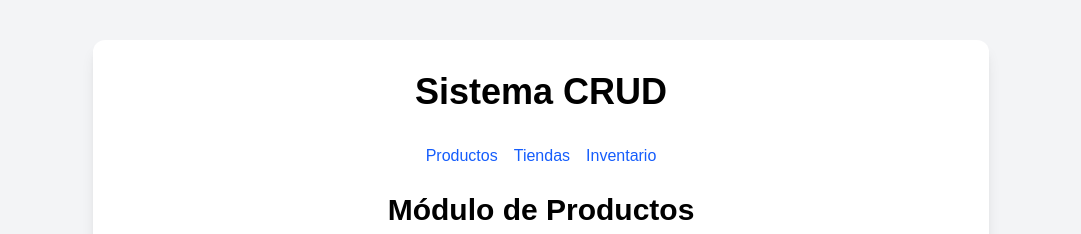
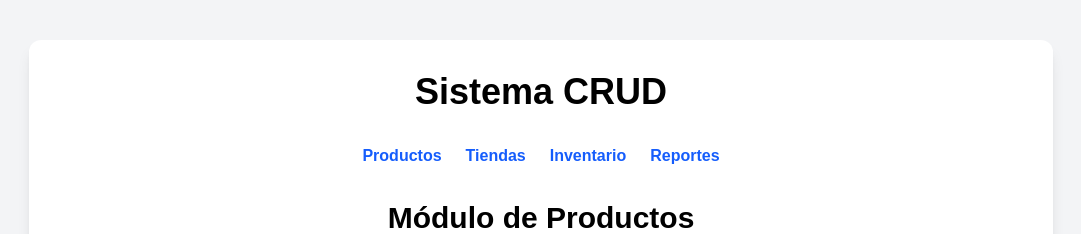
Before and after one commit to Arielpassw/crud-frontend-simple, a React (Vite) app: page /products in a window 1280 px wide. Shown: the top 234 px of the page, without its empty margins (99-1180 px from the left). Built offline with nearby package versions, Linux system fonts and the light colour scheme; no server answers.

Commit message:
feat: Cambio en el archivo App.tsx

```diff
--- a/src/App.tsx
+++ b/src/App.tsx
@@ -1,35 +1,107 @@
-import { BrowserRouter, Routes, Route, Link } from "react-router-dom";
+import {
+  BrowserRouter,
+  Routes,
+  Route,
+  Link,
+  Navigate,
+} from "react-router-dom";
+
 import ProductsPage from "./pages/ProductsPage";
 import StorePage from "./pages/StorePage";
 import InventoryPage from "./pages/InventoryPage";
 
 function App() {
+
   return (
     <BrowserRouter>
+
       <div className="min-h-screen bg-gray-100 p-10">
 
-        <div className="max-w-4xl mx-auto bg-white shadow-lg rounded-xl p-8">
+        <div className="max-w-5xl mx-auto bg-white shadow-lg rounded-xl p-8">
 
+          {/* TITULO */}
           <h1 className="text-4xl font-bold text-center mb-8">
             Sistema CRUD
           </h1>
 
           {/* MENU */}
-          <div className="flex gap-4 justify-center mb-6">
-            <Link to="/products" className="text-blue-600">Productos</Link>
-            <Link to="/stores" className="text-blue-600">Tiendas</Link>
-            <Link to="/inventory" className="text-blue-600">Inventario</Link>
-          </div>
+          <nav className="flex gap-6 justify-center mb-8">
+
+            <Link
+              to="/products"
+              className="text-blue-600 font-semibold hover:text-blue-800"
+            >
+              Productos
+            </Link>
+
+            <Link
+              to="/stores"
+              className="text-blue-600 font-semibold hover:text-blue-800"
+            >
+              Tiendas
+            </Link>
+
+            <Link
+              to="/inventory"
+              className="text-blue-600 font-semibold hover:text-blue-800"
+            >
+              Inventario
+            </Link>
+
+            <Link
+              to="/reports"
+              className="text-blue-600 font-semibold hover:text-blue-800"
+            >
+              Reportes
+            </Link>
+
+          </nav>
 
           {/* RUTAS */}
           <Routes>
-            <Route path="/products" element={<ProductsPage />} />
-            <Route path="/stores" element={<StorePage />} />
-            <Route path="/inventory" element={<InventoryPage />} />
+
+            {/* REDIRECCION INICIAL */}
+            <Route
+              path="/"
+              element={
+                <Navigate to="/products" />
+              }
+            />
+
+            {/* PRODUCTS */}
+            <Route
+              path="/products"
+              element={<ProductsPage />}
+            />
+
+            {/* STORES */}
+            <Route
+              path="/stores"
+              element={<StorePage />}
+            />
+
+            {/* INVENTORY */}
+            <Route
+              path="/inventory"
+              element={<InventoryPage />}
+            />
+
+            {/* REPORTS */}
+            <Route
+              path="/reports"
+              element={
+                <h2 className="text-2xl font-bold">
+                  Módulo de Reportes
+                </h2>
+              }
+            />
+
           </Routes>
 
         </div>
+
       </div>
+
     </BrowserRouter>
   );
 }
```
Also changed, not shown: src/components/reports/ReportsPage.tsx (deleted).
